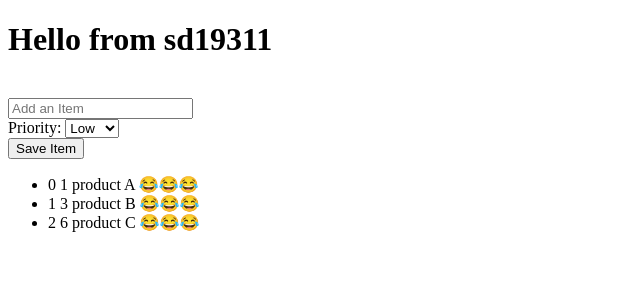
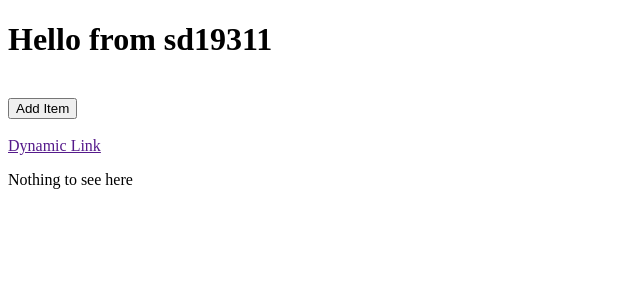
Before and after one commit to huy19712011/vue_SD19311, a Vue app: page / in a window 1280 px wide. Shown: the top 300 px of the page, without its empty margins (0-640 px from the left). Built offline with nearby package versions, Linux system fonts and the light colour scheme.

Commit message:
Conditional: v-if, v-else, v-bind, ...

```diff
--- a/src/App.vue
+++ b/src/App.vue
@@ -5,23 +5,50 @@ const newItem = ref("");
 const newItemPriority = ref("low");
 
 const iceCreamFlavors = ref(["vanilla"]);
+
+const editing = ref(false);
 const items = ref([
-  { id: 1, label: "1 product A" },
-  { id: 2, label: "3 product B" },
-  { id: 3, label: "6 product C" },
+  // { id: 1, label: "1 product A" },
+  // { id: 2, label: "3 product B" },
+  // { id: 3, label: "6 product C" },
 ]);
 
 const saveItem = () => {
   items.value.push({ id: items.value.length + 1, label: newItem.value });
   newItem.value = "";
 };
+
+const doEdit = () => {
+  editing.value = !editing.value;
+  newItem.value = "";
+};
 </script>
 
 <template>
-  <h1>{{ msg }}</h1>
+  <div>
+    <h1>{{ msg }}</h1>
+    <br />
+    <button
+      v-if="editing"
+      v-on:click="doEdit()"
+    >
+      Cancel
+    </button>
+    <button
+      v-else
+      @click="doEdit"
+    >
+      Add Item
+    </button>
+  </div>
   <br />
 
-  <form v-on:submit.prevent="saveItem">
+  <a v-bind:href="newItem">Dynamic Link</a>
+
+  <form
+    v-on:submit.prevent="saveItem"
+    v-if="editing"
+  >
     <input
       type="text"
       placeholder="Add an Item"
@@ -37,7 +64,7 @@ const saveItem = () => {
     </label>
     <br />
 
-    <button>Save Item</button>
+    <button v-bind:disabled="newItem.length < 3">Save Item</button>
   </form>
 
   <ul>
@@ -48,6 +75,8 @@ const saveItem = () => {
       {{ index }} {{ label }} 😂😂😂
     </li>
   </ul>
+
+  <p v-if="!items.length">Nothing to see here</p>
 </template>
 
 <style scoped>
```
